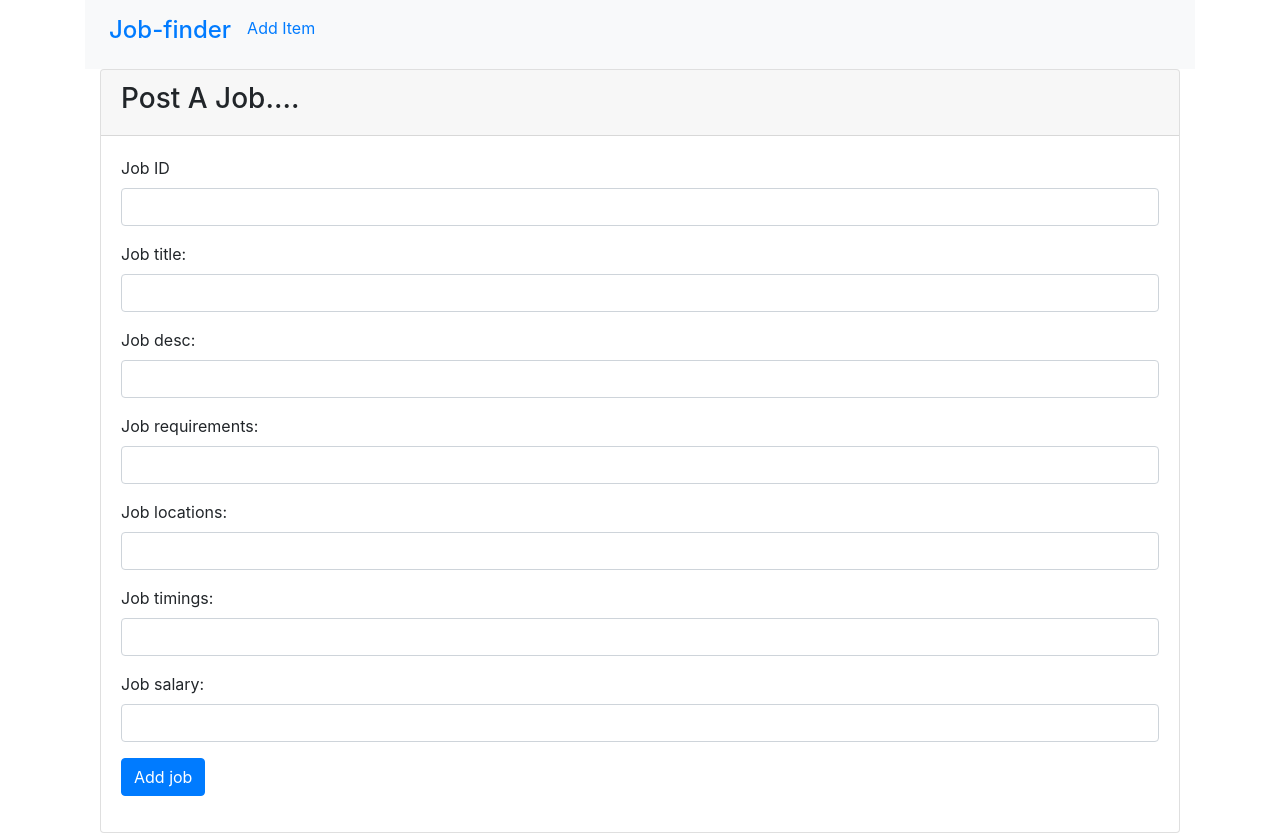
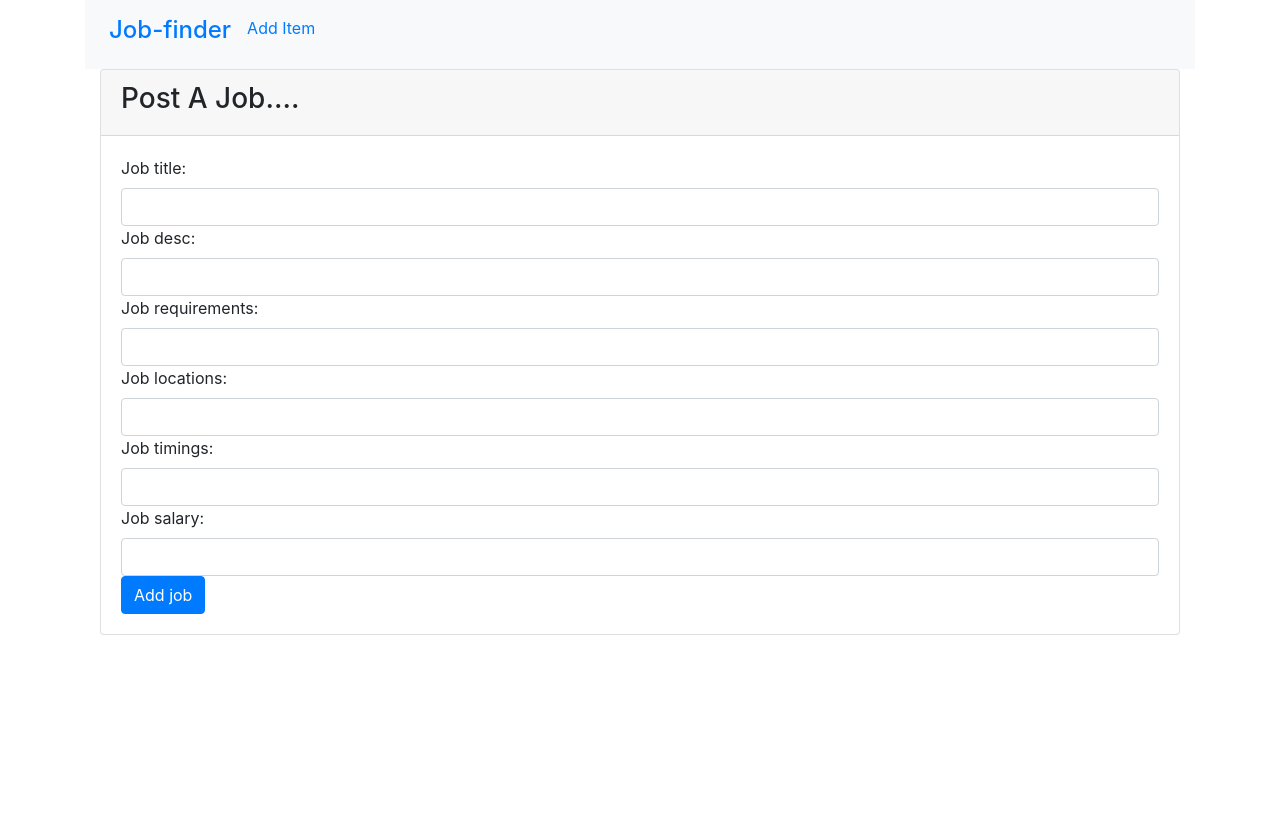
Before and after one commit to nova-sangeeth/jobs-app-test, a Vue app in the folder jobs_app_client/: page /create in a window 1280 px wide. After the commit the page ends 800 px from the top, so only its background shows below. Built offline with nearby package versions, Linux system fonts and the light colour scheme.

Commit message:
removed all the divs and made changes to the uri and response.

```diff
--- a/jobs_app_client/src/components/Create.vue
+++ b/jobs_app_client/src/components/Create.vue
@@ -6,37 +6,25 @@
       </div>
       <div class="card-body">
         <form v-on:submit.prevent="addItem">
-                    <div class="form-group">
-                        <label>Job ID</label>
-                        <input type="text" class="form-control"/>
-                    </div>
-                    <div class="form-group">
           <label>Job title:</label>
-                        <input type="text" class="form-control"/>
-                    </div>
-                    <div class="form-group">
+          <input type="text" class="form-control" />
+
           <label>Job desc:</label>
-                        <input type="text" class="form-control"/>
-                    </div>
-                    <div class="form-group">
+          <input type="text" class="form-control" />
+
           <label>Job requirements:</label>
-                        <input type="text" class="form-control"/>
-                    </div>
-                    <div class="form-group">
+          <input type="text" class="form-control" />
+
           <label>Job locations:</label>
-                        <input type="text" class="form-control"/>
-                    </div>
-                    <div class="form-group">
+          <input type="text" class="form-control" />
+
           <label>Job timings:</label>
-                        <input type="text" class="form-control"/>
-                    </div>
-                    <div class="form-group">
+          <input type="text" class="form-control" />
+
           <label>Job salary:</label>
-                        <input type="text" class="form-control"/>
-                    </div>
-                    <div class="form-group">
-                        <input type="submit" class="btn btn-primary" value="Add job"/>
-                    </div>
+          <input type="text" class="form-control" />
+
+          <input type="submit" class="btn btn-primary" value="Add job" />
         </form>
       </div>
     </div>
@@ -45,19 +33,21 @@
 
 <script>
 export default {
-
+  //   components: {
+  // name: "AddItem",
+  //   },
   data() {
     return {
-          item: []
-      }
+      item: {},
+    };
   },
   methods: {
     addItem() {
-           let uri = 'http://localhost:8000/jobs/add';
-            this.axios.post(uri, this.item).then((response) => {
-                console.log(response)
-            });
-        }
-    }
-}
+      let uri = "http://localhost:8000/jobs/add";
+      this.axios
+        .post(uri, this.item)
+        .then((response) => console.log(response.data));
+    },
+  },
+};
 </script>
```
Lines whose indentation alone changed are shown as unchanged.
